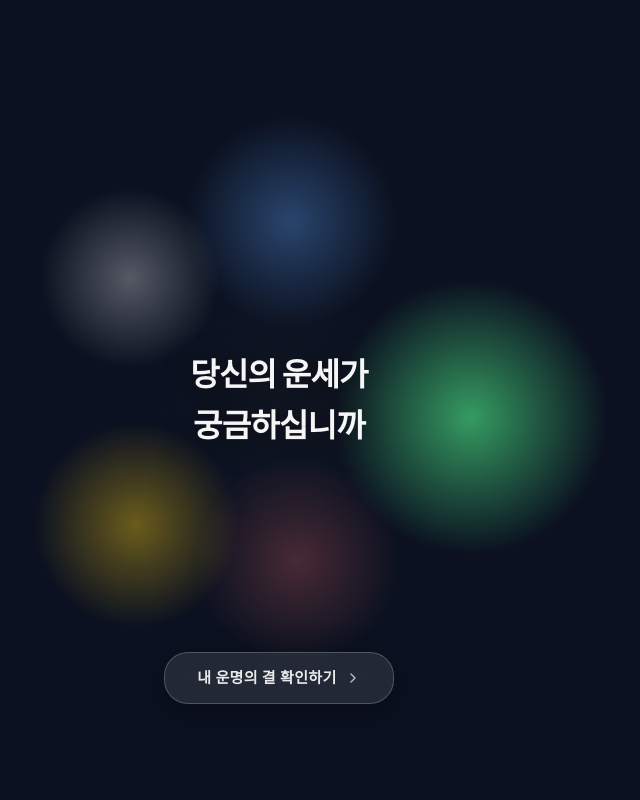
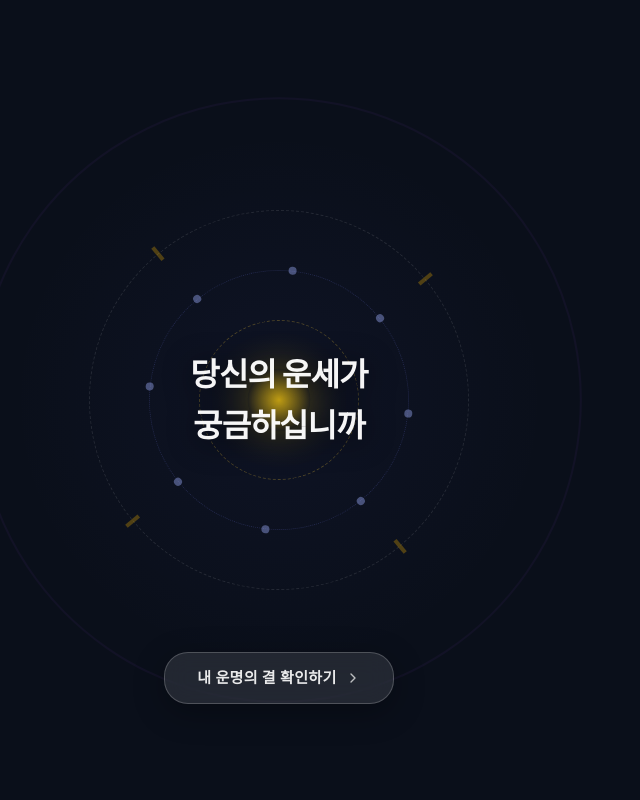
Before and after one commit to kimhoon0612-dev/saju-web, a Next.js app in the folder frontend/: page / in a window 1280 px wide. Shown: the top 800 px of the page, without its empty margins (361-1001 px from the left). Built offline with nearby package versions, Linux system fonts and the light colour scheme; a web font is replaced by a local one.

Commit message:
Enhance splash screen with Mystic Astrolabe animation

```diff
--- a/frontend/src/app/page.tsx
+++ b/frontend/src/app/page.tsx
@@ -374,77 +374,81 @@ export default function Home() {
           }`}
         onClick={handleSplashClick}
       >
-        {/* Elemental Orbs Orbital Background */}
-        <div className="absolute inset-0 z-0 flex items-center justify-center pointer-events-none overflow-hidden bg-[#0B1120]">
-          {/* Central Ambient Glow */}
+        {/* Mystic Astrolabe / Bazi Compass Background */}
+        <div className="absolute inset-0 z-0 flex items-center justify-center pointer-events-none overflow-hidden bg-[#0A0F1A]">
+          {/* Central Ambient Deep Space Glow */}
           <motion.div
-            animate={{ scale: [1, 1.3, 1], opacity: [0.2, 0.4, 0.2] }}
-            transition={{ duration: 6, repeat: Infinity, ease: "easeInOut" }}
+            animate={{ scale: [1, 1.2, 1], opacity: [0.15, 0.3, 0.15] }}
+            transition={{ duration: 8, repeat: Infinity, ease: "easeInOut" }}
             className="absolute rounded-full"
             style={{
-              width: "250px", height: "250px",
-              background: "radial-gradient(circle, rgba(255,255,255,0.15) 0%, rgba(255,255,255,0) 70%)"
+              width: "60vh", height: "60vh",
+              background: "radial-gradient(circle, rgba(99,102,241,0.2) 0%, rgba(0,0,0,0) 70%)"
             }}
           />
 
-          {/* Rotating Container for 5 Elements */}
+          {/* Core Orb */}
+          <motion.div
+            animate={{ scale: [0.95, 1.05, 0.95], opacity: [0.8, 1, 0.8] }}
+            transition={{ duration: 4, repeat: Infinity, ease: "easeInOut" }}
+            className="absolute rounded-full flex items-center justify-center"
+            style={{
+              width: "60px", height: "60px",
+              background: "radial-gradient(circle, rgba(250,204,21,0.9) 0%, rgba(250,204,21,0) 80%)",
+              boxShadow: "0 0 40px rgba(250,204,21,0.4)"
+            }}
+          />
+
+          {/* Astrolabe Ring 1: Inner Fast Sync */}
           <motion.div
             animate={{ rotate: 360 }}
-            transition={{ duration: 30, repeat: Infinity, ease: "linear" }}
-            className="absolute flex items-center justify-center"
-            style={{ width: "800px", height: "800px" }}
+            transition={{ duration: 12, repeat: Infinity, ease: "linear" }}
+            className="absolute rounded-full border border-[#D4AF37]/30 border-dashed"
+            style={{ width: "160px", height: "160px", borderWidth: "1px" }}
+          />
+
+          {/* Astrolabe Ring 2: Medium Zodiac Wheel */}
+          <motion.div
+            animate={{ rotate: -360 }}
+            transition={{ duration: 24, repeat: Infinity, ease: "linear" }}
+            className="absolute rounded-full border border-indigo-400/20"
+            style={{ width: "260px", height: "260px", borderWidth: "1px", borderStyle: "dotted" }}
           >
-            {/* 목 (Wood) - Green */}
-            <motion.div
-              animate={{ scale: [0.8, 1.3, 0.8], opacity: [0.5, 1, 0.5] }}
-              transition={{ duration: 4, repeat: Infinity, ease: "easeInOut", delay: 0 }}
-              className="absolute rounded-full"
+            {[...Array(8)].map((_, i) => (
+              <div key={i} className="absolute w-2 h-2 bg-indigo-300/40 rounded-full"
                 style={{
-                top: "15%", right: "25%", width: "220px", height: "220px",
-                background: "radial-gradient(circle, rgba(74,222,128,0.7) 0%, rgba(74,222,128,0) 70%)"
+                  top: '50%', left: '50%',
+                  transform: `translate(-50%, -50%) rotate(${i * 45}deg) translateY(-130px)`
                 }}
               />
-            {/* 화 (Fire) - Red */}
+            ))}
+          </motion.div>
+
+          {/* Astrolabe Ring 3: Outer Bazi Matrix */}
           <motion.div
-              animate={{ scale: [0.8, 1.4, 0.8], opacity: [0.4, 0.9, 0.4] }}
-              transition={{ duration: 5, repeat: Infinity, ease: "easeInOut", delay: 1 }}
-              className="absolute rounded-full"
+            animate={{ rotate: 360 }}
+            transition={{ duration: 40, repeat: Infinity, ease: "linear" }}
+            className="absolute rounded-full border border-white/10"
+            style={{ width: "380px", height: "380px", borderWidth: "1px", borderStyle: "dashed" }}
+          >
+            {/* 4 Cardinal points / Pillars */}
+            {[...Array(4)].map((_, i) => (
+              <div key={i} className="absolute w-4 h-1 bg-yellow-500/30"
                 style={{
-                top: "40%", right: "15%", width: "250px", height: "250px",
-                background: "radial-gradient(circle, rgba(248,113,113,0.6) 0%, rgba(248,113,113,0) 70%)"
+                  top: '50%', left: '50%',
+                  transform: `translate(-50%, -50%) rotate(${i * 90}deg) translateX(190px)`
                 }}
               />
-            {/* 토 (Earth) - Yellow */}
+            ))}
+          </motion.div>
+
+          {/* Giant Ambient Ring */}
           <motion.div
-              animate={{ scale: [0.9, 1.3, 0.9], opacity: [0.5, 1, 0.5] }}
-              transition={{ duration: 4.5, repeat: Infinity, ease: "easeInOut", delay: 2 }}
-              className="absolute rounded-full"
-              style={{
-                bottom: "15%", right: "30%", width: "200px", height: "200px",
-                background: "radial-gradient(circle, rgba(250,204,21,0.6) 0%, rgba(250,204,21,0) 70%)"
-              }}
+            animate={{ rotate: -360, scale: [1, 1.05, 1] }}
+            transition={{ duration: 60, repeat: Infinity, ease: "linear" }}
+            className="absolute rounded-full border border-purple-500/5"
+            style={{ width: "600px", height: "600px", borderWidth: "2px", borderStyle: "solid" }}
           />
-            {/* 금 (Metal) - White */}
-            <motion.div
-              animate={{ scale: [0.8, 1.4, 0.8], opacity: [0.5, 0.9, 0.5] }}
-              transition={{ duration: 5.5, repeat: Infinity, ease: "easeInOut", delay: 0.5 }}
-              className="absolute rounded-full"
-              style={{
-                bottom: "25%", left: "15%", width: "220px", height: "220px",
-                background: "radial-gradient(circle, rgba(248,250,252,0.6) 0%, rgba(248,250,252,0) 70%)"
-              }}
-            />
-            {/* 수 (Water) - Blue */}
-            <motion.div
-              animate={{ scale: [0.8, 1.3, 0.8], opacity: [0.5, 1, 0.5] }}
-              transition={{ duration: 4.8, repeat: Infinity, ease: "easeInOut", delay: 1.5 }}
-              className="absolute rounded-full"
-              style={{
-                top: "25%", left: "15%", width: "240px", height: "240px",
-                background: "radial-gradient(circle, rgba(96,165,250,0.6) 0%, rgba(96,165,250,0) 70%)"
-              }}
-            />
-          </motion.div>
         </div>
 
         {/* Breathing Typography */}
```
Lines whose indentation alone changed are shown as unchanged.
